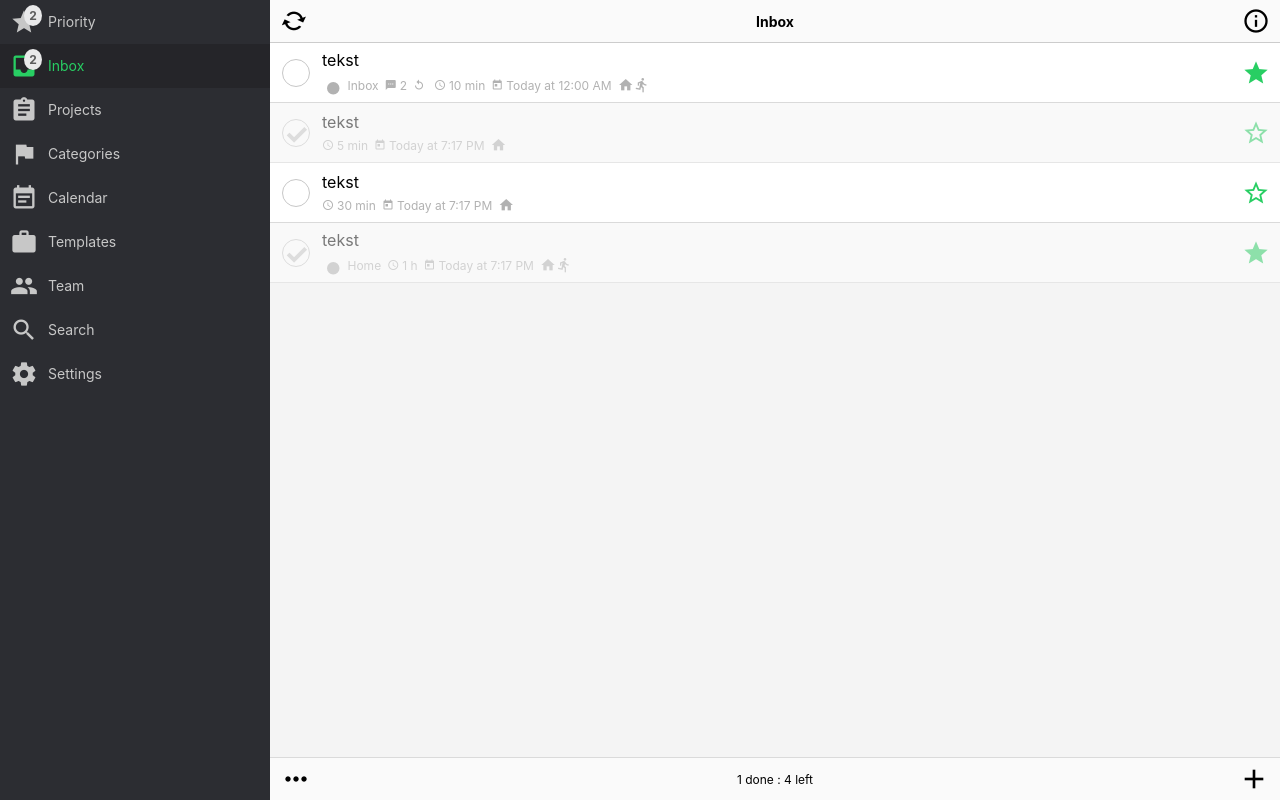
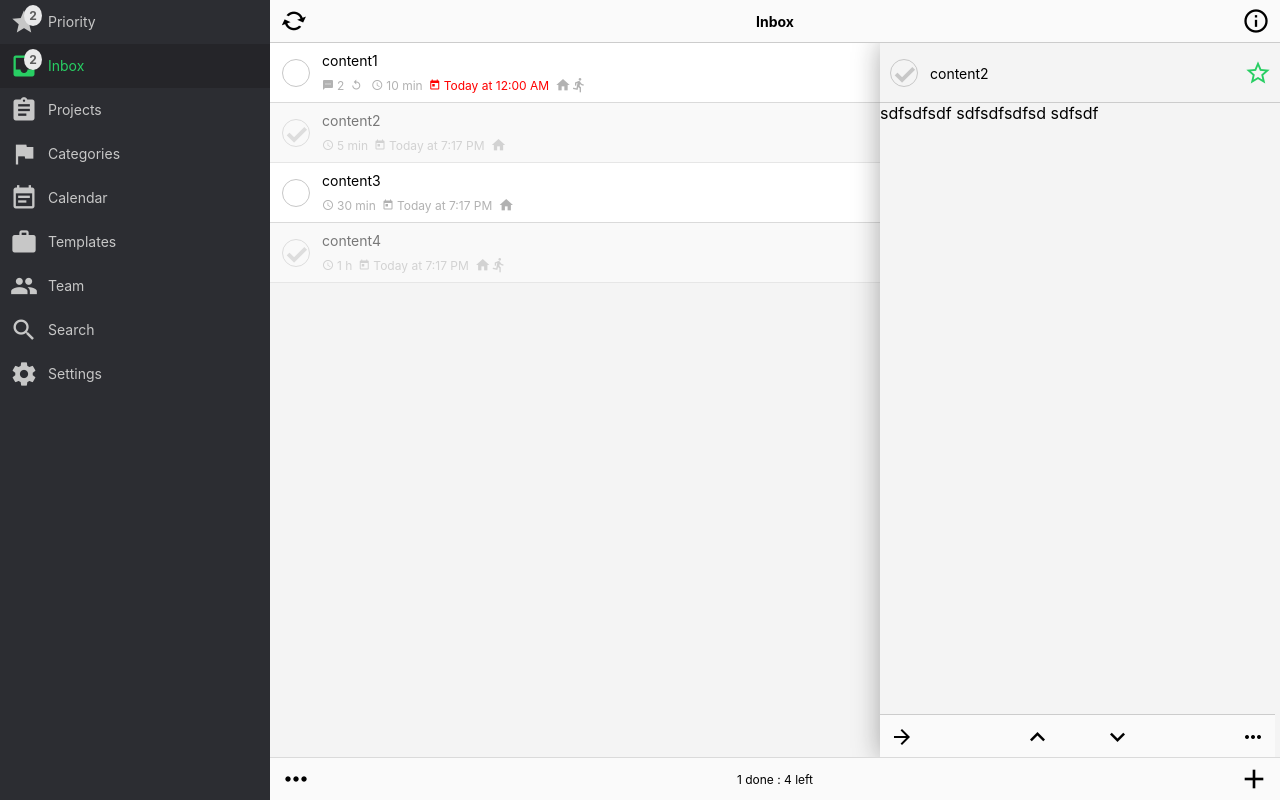
Before and after one commit to rafalrybicki/nozbe, a React (Create React App) app: page /inbox in a window 1280 px wide. Built offline with nearby package versions, Linux system fonts and the light colour scheme.

Commit message:
Add TaskDetailsNavbar

```diff
--- a/src/App.css
+++ b/src/App.css
@@ -7,15 +7,9 @@
 }
 
 .main {
-  box-sizing: border-box;
   position: relative;
   width: 100%;
   max-height: 100vh;
-}
-
-.yield {
-  box-sizing: border-box;
-  height: 100%;
   overflow-y: auto;
 }
 
--- a/src/App.js
+++ b/src/App.js
@@ -21,7 +21,7 @@ function App() {
     <Router >
       <Menu />
       <div className="main">
-        <div className="yield">
+        {/* <div className="yield"> */}
           <Switch>
             <Route path="/priority" component={Tasks} />
             <Route path="/inbox" component={Tasks} />
@@ -35,8 +35,9 @@ function App() {
             <Redirect exact from="/" to="priority" />
           </Switch>
         </div>
-      </div>
-    </Router>  );
+      {/* </div> */}
+    </Router>
+  );
 }
 
 export default App;
--- a/src/components/Task/Task.css
+++ b/src/components/Task/Task.css
@@ -6,6 +6,7 @@
   background-color: white;
   cursor: pointer;
   padding: 0 12px;
+  user-select: none;
 }
 
 .task.completed {
@@ -13,7 +14,7 @@
   opacity: .5
 }
 
-.task .circle {
+.task .circle, .task-basic .circle {
   line-height: 1;
   display: block;
   height: 28px;
--- a/src/components/Task/TaskAttributes.css
+++ b/src/components/Task/TaskAttributes.css
@@ -8,6 +8,11 @@
   color: #B2B2B2;
   display: flex;
   justify-content: start;
+  height: 25px;
+}
+
+.task-attributes .danger {
+  color: red;
 }
 
 
--- a/src/components/Task/TaskAttributes.js
+++ b/src/components/Task/TaskAttributes.js
@@ -5,10 +5,10 @@ import { Link } from 'react-router-dom';
 import Icon from '@material-ui/core/Icon';
 import moment from 'moment';
 
-function TaskAttributes({ project, comments, repeat, time, date, categories, priority}) {
+function TaskAttributes({ project, comments, repeat, time, date, categories, completion}) {
   return (
     <div className="task-attributes">
-      {priority &&
+      {window.location.pathname === '/priority' &&
         <Link to={project.path}>
           <span>&bull;</span>
           {project.name}
@@ -29,8 +29,8 @@ function TaskAttributes({ project, comments, repeat, time, date, categories, pri
           {time}
         </div>}
       {date &&
-        <div>
-          <Icon>today</Icon>
+        <div className={date < Date.now() && completion === false ? 'danger' : ''}>
+        <Icon>today</Icon>
           {moment(date).calendar()}
         </div>}
       {categories.length > 0 &&
--- a/src/components/Task/TaskBasic.css
+++ b/src/components/Task/TaskBasic.css
@@ -3,7 +3,7 @@
   display: flex;
   justify-content: space-between;
   align-items: center;
-  height: 100%;
+  min-height: 60px;
 }
 
 .completed .task-title {
@@ -19,6 +19,7 @@
   width: 28px;
   font-size: 28px;
   margin-right: -2px;
+  margin-left: 10px;
 }
 
 .task-basic .circle {
@@ -28,3 +29,7 @@
   font-size: 28px;
   font-weight: bold;
 }
+
+.task-basic .desc {
+  font-size: 14px;
+}
--- a/src/components/Task/TaskBasic.js
+++ b/src/components/Task/TaskBasic.js
@@ -17,8 +17,8 @@ function TaskBasic(props) {
         {completion && <span>&#10003;</span>}
         </span>
       }
-      <div>
-        <span className="desc">tekst</span>
+      <div className="content">
+        <span className="desc">{props.content}</span>
         <TaskAttributes {...props} />
       </div>
       <Icon
@@ -34,7 +34,7 @@ function TaskBasic(props) {
 
 const styles = {
   color: {
-    color: '#28ce63', //project's color here
+    color: '#28ce63', //project's color for project insted for priority
   }
 }
 
--- a/src/components/TaskDetails/TaskDetails.css
+++ b/src/components/TaskDetails/TaskDetails.css
@@ -1,19 +1,30 @@
-.details {
+.task-details {
+  display: flex;
+  flex-direction: column;
   position: absolute;
-  background-color: red;
+  background-color: #F4F4F4;
   top: 0;
   right: 0;
   width: 400px;
   opacity: 1;
   height: calc(100% - 86px);
   margin-top: 43px;
+  overflow-x: hidden;
+  box-shadow: 0 0 25px rgba(21,21,21,0.35);
 }
 
-.details .header {
-  display: flex;
-  justify-content: space-between;
+.task-details-inner {
+  flex-grow: 1;
+  overflow-y: auto
 }
 
-.details .span {
-  flex-grow: 1;
+.task-details .task-basic {
+  flex-grow: 0;
+  border-bottom: 1px solid #ccc;
+  max-height: 132px;
+  padding: 10px;
 }
+
+.task-details .task-basic .task-attributes {
+  display: none;
+}
--- a/src/components/TaskDetails/TaskDetails.js
+++ b/src/components/TaskDetails/TaskDetails.js
@@ -1,12 +1,44 @@
 import React from 'react';
 import './TaskDetails.css';
-import Icon from '@material-ui/core/Icon';
+import TaskBasic from '../Task/TaskBasic';
+import TaskDetailsNavbar from './TaskDetailsNavbar';
 
 function TaskDetails({}) {
   return (
     <div className="task-details">
+      <TaskBasic {...task} viewMode={true}/>
+      <div className="task-details-inner">
+        sdfsdfsdf
+        sdfsdfsdfsd
+        sdfsdf
+      </div>
+      <TaskDetailsNavbar />
     </div>
   );
 }
 
+const task = {
+  id: 2,
+  content: 'content2',
+  completion: true,
+  priority: false,
+  time: '5 min',
+  project: {
+    name: 'Inbox',
+    path: '/inbox'
+  },
+  categories: [
+    {
+      name: 'Home',
+      icon: 'home'
+    }
+  ],
+  date: new Date(),
+  repeat: false,
+  comments: [],
+  holder: 'John Doe',
+  created_at: new Date(),
+  updated_at: new Date()
+}
+
 export default TaskDetails;
--- /dev/null
+++ b/src/components/TaskDetails/TaskDetailsNavbar.css
@@ -0,0 +1,27 @@
+.task-details-navbar {
+  height: 43px;
+  border-top: 1px solid #ccc;
+  display: flex;
+  justify-content: space-between;
+  padding: 10px;
+  background: #FAFAFA;
+}
+
+.task-details-navbar .material-icons {
+  cursor: pointer;
+}
+
+.task-details-navbar:first-child {
+  border-right: 2px solid black;
+}
+
+.task-details-navbar:last-child {
+  margin-right: 5px;
+}
+
+
+.task-details-navbar .navbar-buttons span {
+  font-size: 30px;
+  display: inline-block;
+  margin: -3px 25px 0
+}
--- /dev/null
+++ b/src/components/TaskDetails/TaskDetailsNavbar.js
@@ -0,0 +1,18 @@
+import React from 'react';
+import './TaskDetailsNavbar.css'
+import Icon from '@material-ui/core/Icon';
+
+function TaskDetailsNavbar(props) {
+  return (
+    <div className="task-details-navbar">
+      <Icon>arrow_forward</Icon>
+      <div className="navbar-buttons">
+        <Icon>keyboard_arrow_up</Icon>
+        <Icon>keyboard_arrow_down</Icon>
+      </div>
+      <Icon>more_horiz</Icon>
+    </div>
+  );
+}
+
+export default TaskDetailsNavbar;
--- a/src/index.css
+++ b/src/index.css
@@ -12,6 +12,6 @@ code {
     monospace;
 }
 
-.yield * {
+.main * {
   box-sizing: border-box;
 }
```
